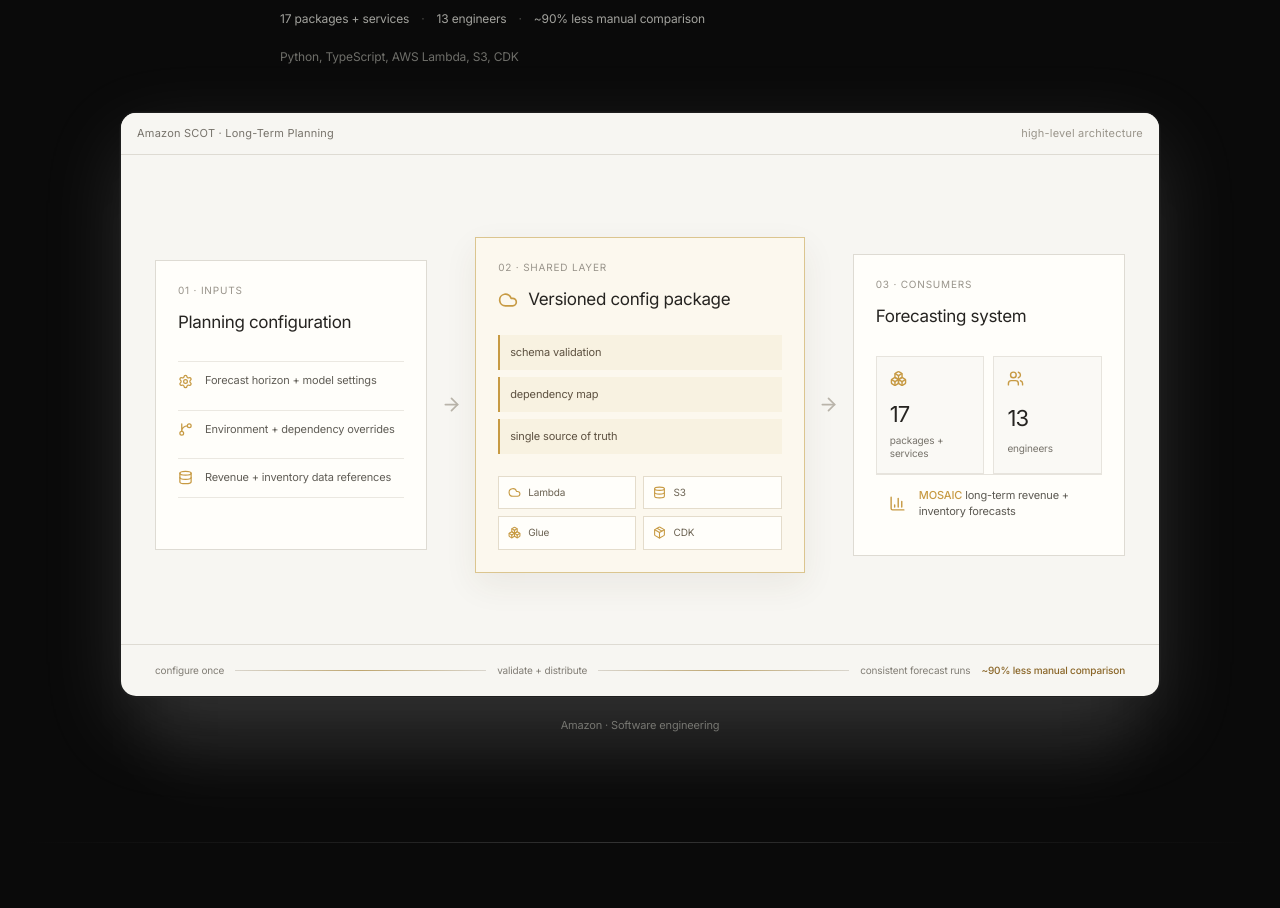
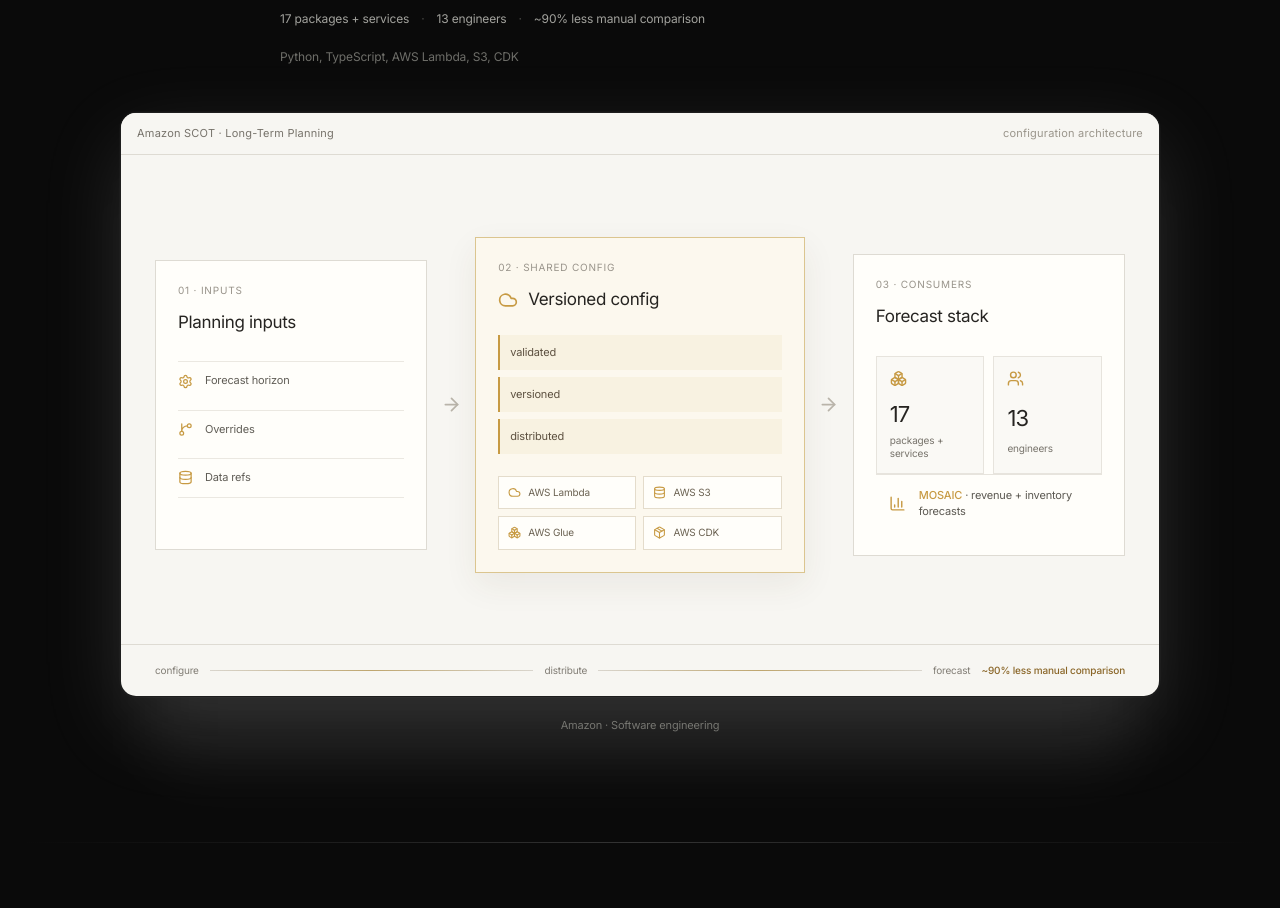
Before and after one commit to kenchengkc/personal-website, a Next.js app: page / in a window 1280 px wide. Shown: the part 1840-2748 px from the top of the page. Built offline with nearby package versions, Linux system fonts and the light colour scheme.

Commit message:
Simplify Amazon configuration architecture

```diff
--- a/components/projects/ProjectDemos.tsx
+++ b/components/projects/ProjectDemos.tsx
@@ -41,41 +41,42 @@ function AmazonDemo() {
     >
       <div className="demo-topline">
         <span>Amazon SCOT · Long-Term Planning</span>
-        <span>high-level architecture</span>
+        <span>configuration architecture</span>
       </div>
 
       <div className="amazon-architecture">
         <section className="amazon-stage amazon-inputs">
           <span className="amazon-stage-label">01 · Inputs</span>
-          <h4>Planning configuration</h4>
+          <h4>Planning inputs</h4>
 
           <div className="amazon-input-list">
-            <span><Settings size={15} aria-hidden="true" />Forecast horizon + model settings</span>
-            <span><GitBranch size={15} aria-hidden="true" />Environment + dependency overrides</span>
-            <span><Database size={15} aria-hidden="true" />Revenue + inventory data references</span>
+            <span><Settings size={15} aria-hidden="true" />Forecast horizon</span>
+            <span><GitBranch size={15} aria-hidden="true" />Overrides</span>
+            <span><Database size={15} aria-hidden="true" />Data refs</span>
           </div>
         </section>
 
         <ArrowRight className="amazon-flow-arrow" size={21} aria-hidden="true" />
 
         <section className="amazon-stage amazon-config-layer">
-          <span className="amazon-stage-label">02 · Shared layer</span>
+          <span className="amazon-stage-label">02 · Shared config</span>
+
           <div className="amazon-shared-heading">
             <Cloud size={20} aria-hidden="true" />
-            <h4>Versioned config package</h4>
+            <h4>Versioned config</h4>
           </div>
 
           <div className="amazon-config-core">
-            <span>schema validation</span>
-            <span>dependency map</span>
-            <span>single source of truth</span>
+            <span>validated</span>
+            <span>versioned</span>
+            <span>distributed</span>
           </div>
 
           <div className="amazon-aws-services" aria-label="AWS services">
-            <span><Cloud size={13} aria-hidden="true" />Lambda</span>
-            <span><Database size={13} aria-hidden="true" />S3</span>
-            <span><Boxes size={13} aria-hidden="true" />Glue</span>
-            <span><Package size={13} aria-hidden="true" />CDK</span>
+            <span><Cloud size={13} aria-hidden="true" />AWS Lambda</span>
+            <span><Database size={13} aria-hidden="true" />AWS S3</span>
+            <span><Boxes size={13} aria-hidden="true" />AWS Glue</span>
+            <span><Package size={13} aria-hidden="true" />AWS CDK</span>
           </div>
         </section>
 
@@ -83,7 +84,7 @@ function AmazonDemo() {
 
         <section className="amazon-stage amazon-consumers">
           <span className="amazon-stage-label">03 · Consumers</span>
-          <h4>Forecasting system</h4>
+          <h4>Forecast stack</h4>
 
           <div className="amazon-consumer-map">
             <div>
@@ -100,17 +101,17 @@ function AmazonDemo() {
 
           <div className="amazon-output">
             <BarChart3 size={17} aria-hidden="true" />
-            <span><strong>MOSAIC</strong> long-term revenue + inventory forecasts</span>
+            <span><strong>MOSAIC</strong> · revenue + inventory forecasts</span>
           </div>
         </section>
       </div>
 
       <div className="amazon-impact">
-        <span>configure once</span>
+        <span>configure</span>
         <i />
-        <span>validate + distribute</span>
+        <span>distribute</span>
         <i />
-        <span>consistent forecast runs</span>
+        <span>forecast</span>
         <strong>~90% less manual comparison</strong>
       </div>
     </div>
```
